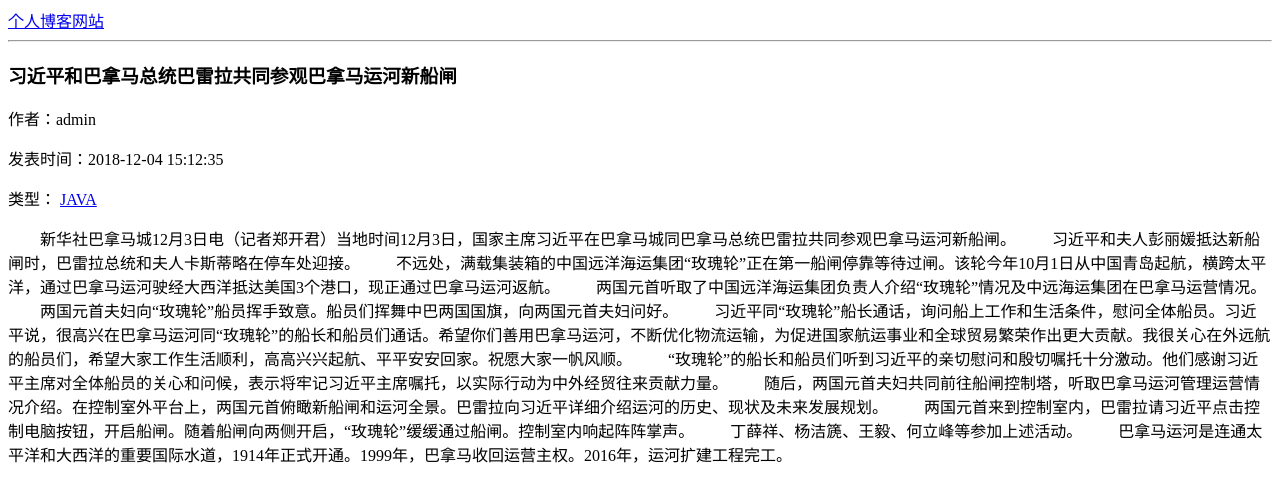
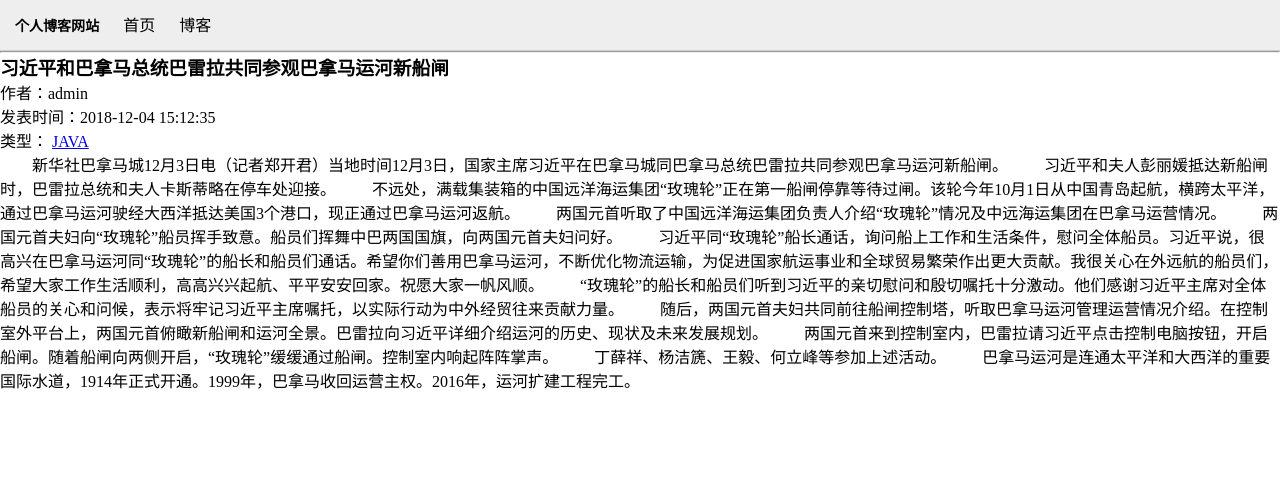
Before and after one commit to hekf2021/myblog, a Django app: page /blog/4 in a window 1280 px wide. Shown: the top 502 px of the page. Run offline with Django 3.2, Linux system fonts and the light colour scheme; data comes from the database, SQL or seed files in the repository.

Commit message:
添加样式

```diff
--- a/blog/urls.py
+++ b/blog/urls.py
@@ -2,6 +2,7 @@ from django.urls import path
 from blog import views
 
 urlpatterns = [
+    path('', views.blog_list,name="blog_list"),
     path('<int:blog_pk>', views.blog_detail,name="blog_detail"),
     path('type/<int:blog_type_pk>', views.blog_with_type,name="blog_with_type"),
 ]
--- a/myblog/settings.py
+++ b/myblog/settings.py
@@ -121,3 +121,6 @@ USE_TZ = False
 # https://docs.djangoproject.com/en/2.1/howto/static-files/
 
 STATIC_URL = '/static/'
+STATICFILES_DIRS=[
+    os.path.join(BASE_DIR,'static'),
+]
--- a/myblog/urls.py
+++ b/myblog/urls.py
@@ -16,8 +16,9 @@ Including another URLconf
 from django.contrib import admin
 from django.urls import include,path
 from blog.views import blog_list
+from .import views
 urlpatterns = [
-    path('', blog_list,name='home'),
+    path('', views.home,name='home'),
     path('admin/', admin.site.urls),
     path('blog/', include('blog.urls')),
 
--- /dev/null
+++ b/myblog/views.py
@@ -0,0 +1,5 @@
+from django.shortcuts import render_to_response,get_list_or_404,get_object_or_404
+
+def home(request):
+    context= { }
+    return render_to_response('home.html',context)
--- /dev/null
+++ b/static/base.css
@@ -0,0 +1,21 @@
+* {
+    margin: 0px;
+    padding: 0px;
+}
+
+div.nav {
+    background-color: #eeeeee;
+    border-bottom: 1px solid #ccc;
+    padding: 10px 5px;
+}
+
+div.nav a {
+    text-decoration: none;
+    color: #000000;
+    padding: 5px 10px;
+}
+
+div.nav a.logo {
+    display: inline-block;
+    font-size: 12px;
+}
--- a/templates/base.html
+++ b/templates/base.html
@@ -1,14 +1,20 @@
+{% load staticfiles %}
 <!DOCTYPE html>
 <html>
 <head>
     <meta charset="UTF-8">
     <title>{% block title %}{% endblock %}</title>
+    <link rel="stylesheet" href="{% static 'base.css' %}">
+    {% block header_extends %}{% endblock %}
 </head>
 <body>
-    <div>
-        <a href="{% url 'home' %}">个人博客网站</a>
+    <div class="nav">
+        <a class="logo" href="{% url 'home' %}"><h3>个人博客网站</h3></a>
+        <a href="/">首页</a>
+        <a href="{% url 'blog_list' %}">博客</a>
     </div>
     <hr>
     {% block content %}{% endblock %}
+
 </body>
 </html>
```
Also changed, not shown: static/home.css (added, +7 -0 lines), templates/home.html (added, +15 -0 lines).
